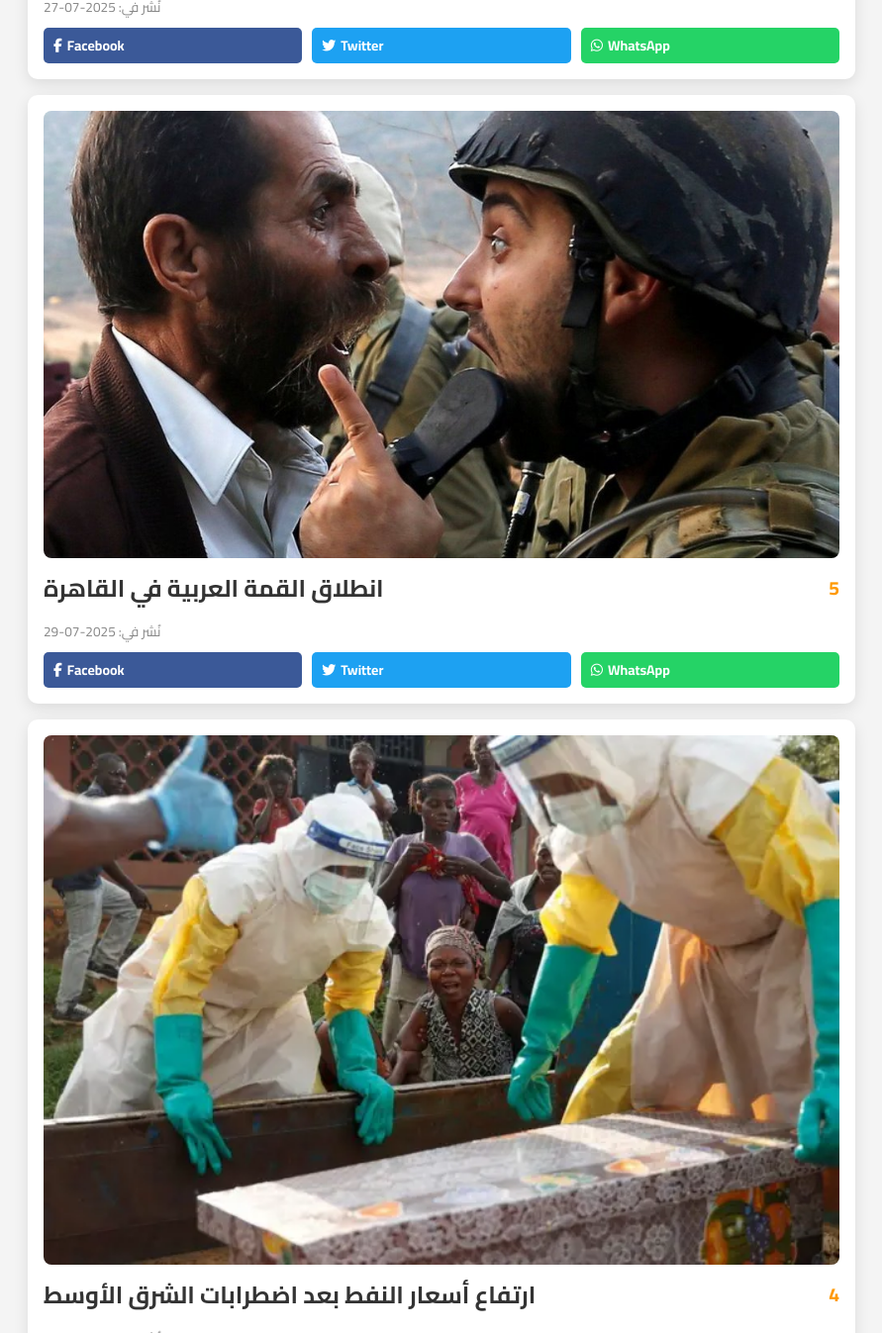
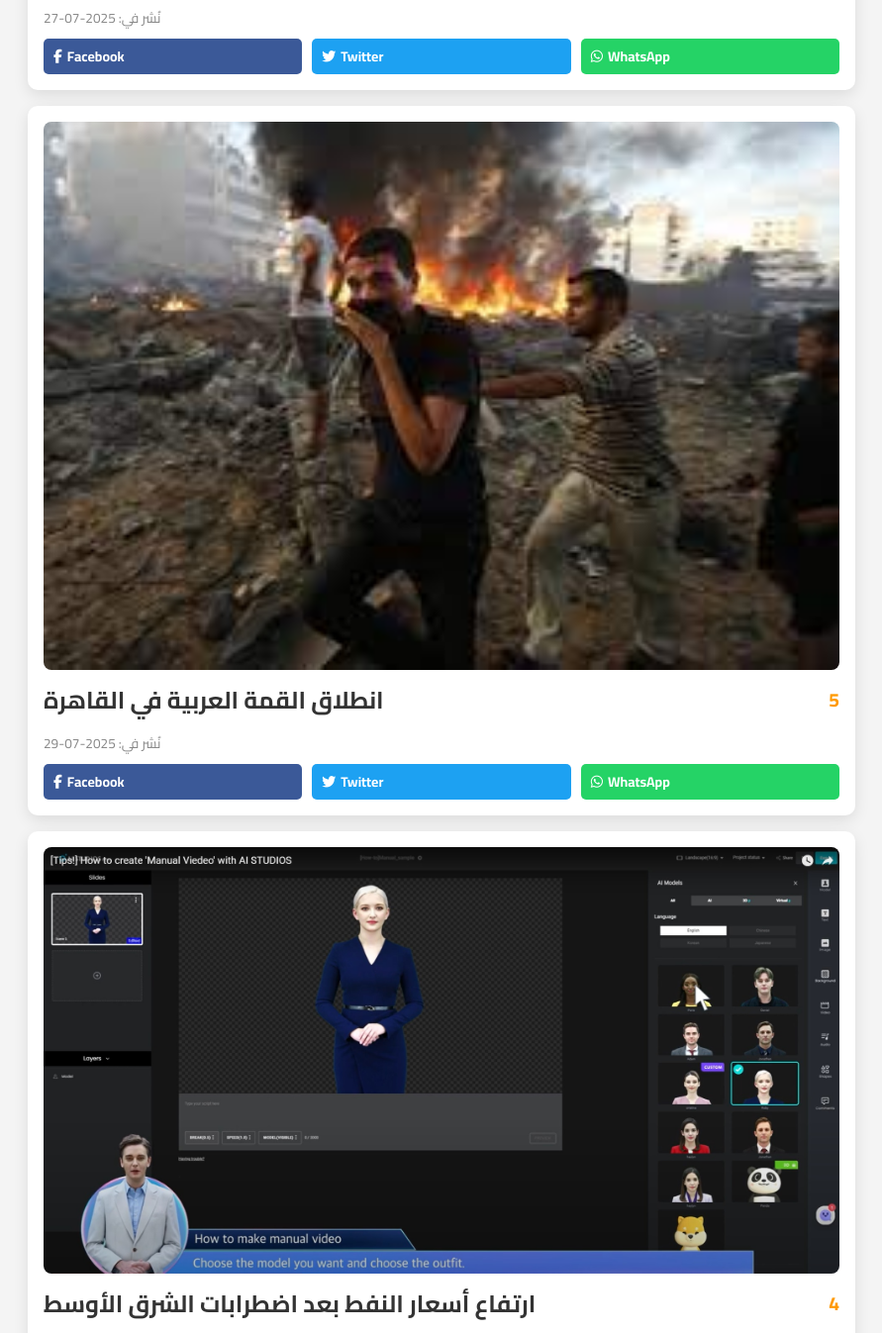
Before and after one commit to ahmedmohaaa/new, a plain HTML site: page index.html in a window 1280 px wide. Shown: the part 1453-2800 px from the top of the page at 99% size, without its empty margins (194-1085 px from the left). Drawn offline with nearby package versions, Linux system fonts and the light colour scheme.

Commit message:
Update index.html

```diff
--- a/index.html
+++ b/index.html
@@ -141,7 +141,7 @@
         <input type="text" class="search-input" id="searchInput" placeholder="ابحث في الأخبار...">
         <div class="news-container" id="newsContainer">
             <div class="news-box">
-                <img src="_103927852_f69f7775-6c14-48ef-95ba-546618d2c3de.jpg.webp" class="news-image" alt="صورة خبر">
+                <img src="images.jpg" class="news-image" alt="صورة خبر">
                 <div class="news-title-row">
                     <a href="#"><h2>تكنولوجيا الواقع الافتراضي تصل للمدارس</h2></a>
                     <div class="news-number">7</div>
@@ -167,7 +167,7 @@
                 </div>
             </div>
             <div class="news-box">
-                <img src="_103941776_a9f6eae5-d398-45fd-8b84-81d4b80ff10b.jpg" class="news-image" alt="صورة خبر">
+                <img src="images.jpg" class="news-image" alt="صورة خبر">
                 <div class="news-title-row">
                     <a href="#"><h2>انطلاق القمة العربية في القاهرة</h2></a>
                     <div class="news-number">5</div>
@@ -180,7 +180,7 @@
                 </div>
             </div>
             <div class="news-box">
-                <img src="_104950329_3.jpg.webp" class="news-image" alt="صورة خبر">
+                <img src="63da3362f67ed63fc194932d_manual-3.jpeg" class="news-image" alt="صورة خبر">
                 <div class="news-title-row">
                     <a href="#"><h2>ارتفاع أسعار النفط بعد اضطرابات الشرق الأوسط</h2></a>
                     <div class="news-number">4</div>
```
